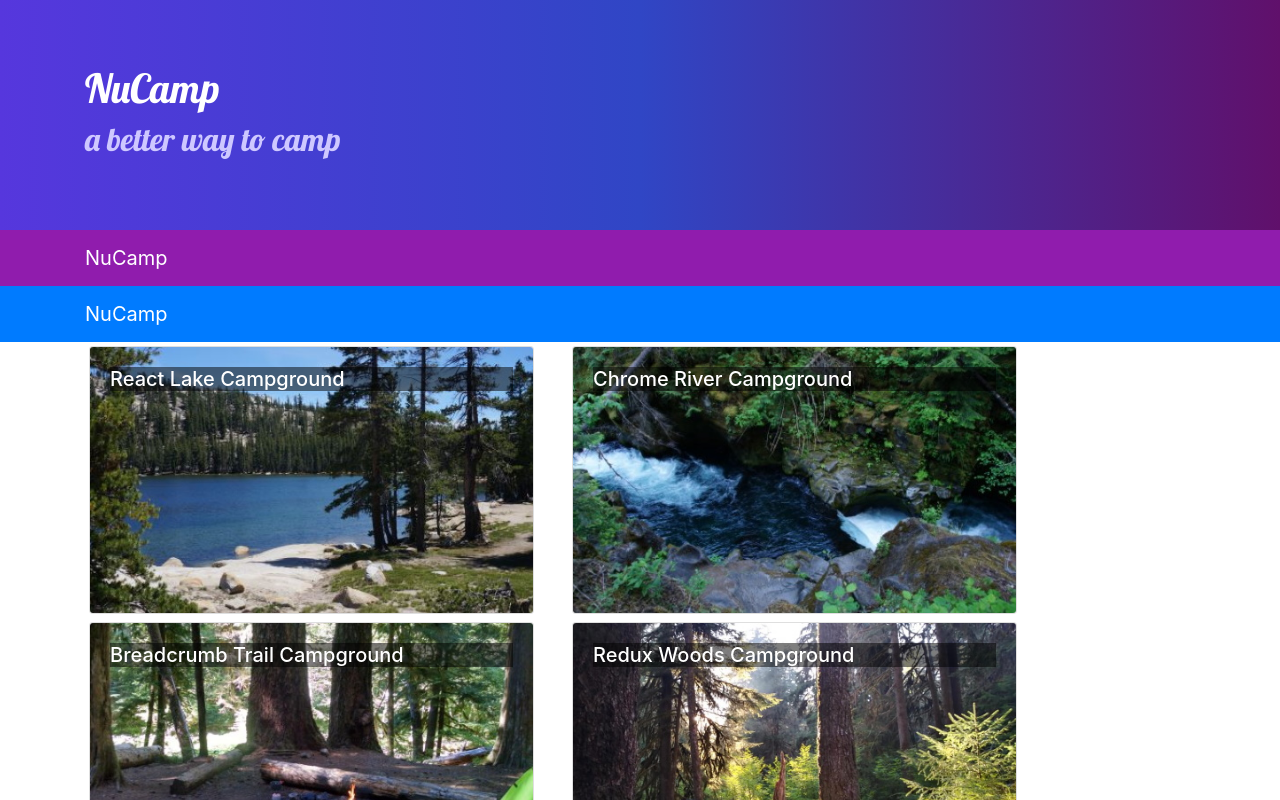
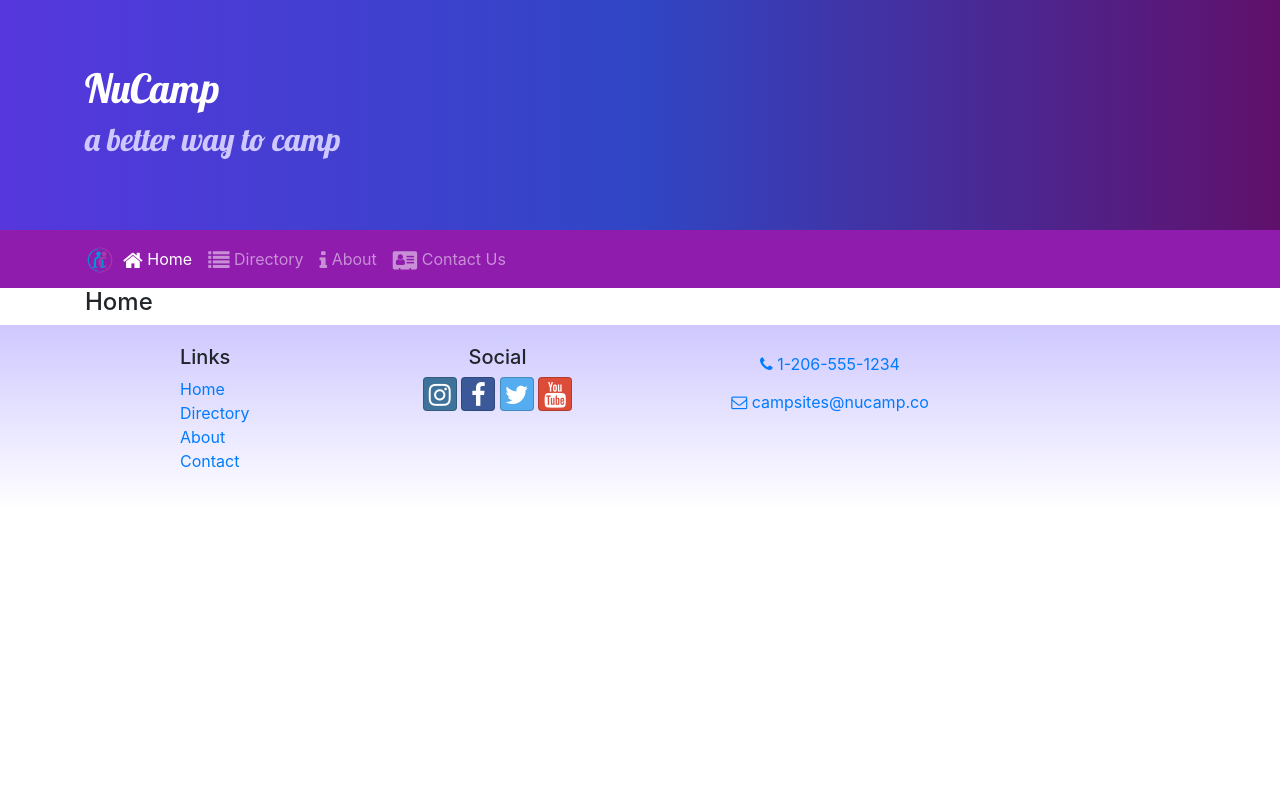
Before and after one commit to edgarmontes/nuc_react, a React (Create React App) app: page /home in a window 1280 px wide. Shown: the top 800 px of the page. Built offline with nearby package versions, Linux system fonts and the light colour scheme.

Commit message:
React Router

```diff
--- a/package.json
+++ b/package.json
@@ -12,6 +12,7 @@
     "react": "^16.12.0",
     "react-dom": "^16.12.0",
     "react-popper": "^0.9.2",
+    "react-router-dom": "^4.2.2",
     "react-scripts": "3.3.0",
     "reactstrap": "^5.0.0",
     "typeface-lobster": "0.0.72",
--- a/src/App.js
+++ b/src/App.js
@@ -1,13 +1,17 @@
 import React, { Component } from "react";
 import Main from "./components/MainComponent";
 import "./App.css";
+//Adding
+import { BrowserRouter } from "react-router-dom";
 
 class App extends Component {
   render() {
     return (
-      <div className="App">
-        <Main></Main>
-      </div>
+      <BrowserRouter>
+        <div className="App">
+          <Main></Main>
+        </div>
+      </BrowserRouter>
     );
   }
 }
--- a/src/components/DirectoryComponent.js
+++ b/src/components/DirectoryComponent.js
@@ -3,7 +3,7 @@
 
 function RenderDirectoryItem({ campsite, onClick }) {
   return (
-    <Card onClick={() => onClick(campsite.id)}>
+    <Card>
       <CardImg width="100%" src={campsite.image} alt={campsite.name} />
       <CardImgOverlay>
         <CardTitle>{campsite.name}</CardTitle>
--- a/src/components/FooterComponent.js
+++ b/src/components/FooterComponent.js
@@ -1,4 +1,6 @@
 import React from "react";
+//Added
+import { Link } from "react-router-dom";
 
 function Footer(props) {
   return (
@@ -9,16 +11,16 @@
             <h5>Links</h5>
             <ul className="list-unstyled">
               <li>
-                <a href="#">Home</a>
+                <Link to="/home">Home</Link>
               </li>
               <li>
-                <a href="#">About</a>
+                <Link to="/directory">Directory</Link>
               </li>
               <li>
-                <a href="#">Directory</a>
+                <Link to="/aboutus">About</Link>
               </li>
               <li>
-                <a href="#">Contact</a>
+                <Link to="/contactus">Contact</Link>
               </li>
             </ul>
           </div>
--- a/src/components/HeaderComponent.js
+++ b/src/components/HeaderComponent.js
@@ -1,7 +1,34 @@
 import React, { Component } from "react"; // Presentation and Container components
-import { Navbar, NavbarBrand, Jumbotron } from "reactstrap"; // Container component
+/* Commented out in React Router
+import { Navbar, NavbarBrand, Jumbotron } from "reactstrap"; // Container component*/
+//Adding
+import {
+  Nav,
+  Navbar,
+  NavbarBrand,
+  NavbarToggler,
+  Collapse,
+  NavItem,
+  Jumbotron
+} from "reactstrap";
+import { NavLink } from "react-router-dom";
 
 class Header extends Component {
+  constructor(props) {
+    super(props);
+
+    this.toggleNav = this.toggleNav.bind(this);
+    this.state = {
+      isNavOpen: false
+    };
+  }
+
+  toggleNav() {
+    this.setState({
+      isNavOpen: !this.state.isNavOpen
+    });
+  }
+
   render() {
     return (
       <React.Fragment>
@@ -15,9 +42,41 @@
             </div>
           </div>
         </Jumbotron>
-        <Navbar dark sticky="top">
+        <Navbar dark sticky="top" expand="md">
           <div className="container">
-            <NavbarBrand href="/">NuCamp</NavbarBrand>
+            <NavbarBrand className="mr-auto" href="/">
+              <img
+                src="/assets/images/logo.png"
+                height="30"
+                width="30"
+                alt="NuCamp Logo"
+              />
+            </NavbarBrand>
+            <NavbarToggler onClick={this.toggleNav} />
+            <Collapse isOpen={this.state.isNavOpen} navbar>
+              <Nav navbar>
+                <NavItem>
+                  <NavLink className="nav-link" to="/home">
+                    <i className="fa fa-home fa-lg" /> Home
+                  </NavLink>
+                </NavItem>
+                <NavItem>
+                  <NavLink className="nav-link" to="/directory">
+                    <i className="fa fa-list fa-lg" /> Directory
+                  </NavLink>
+                </NavItem>
+                <NavItem>
+                  <NavLink className="nav-link" to="/aboutus">
+                    <i className="fa fa-info fa-lg" /> About
+                  </NavLink>
+                </NavItem>
+                <NavItem>
+                  <NavLink className="nav-link" to="/contactus">
+                    <i className="fa fa-address-card fa-lg" /> Contact Us
+                  </NavLink>
+                </NavItem>
+              </Nav>
+            </Collapse>
           </div>
         </Navbar>
       </React.Fragment>
--- /dev/null
+++ b/src/components/HomeComponent.js
@@ -0,0 +1,11 @@
+import React from "react";
+
+function Home(props) {
+  return (
+    <div className="container">
+      <h4>Home</h4>
+    </div>
+  );
+}
+
+export default Home;
--- a/src/components/MainComponent.js
+++ b/src/components/MainComponent.js
@@ -6,6 +6,9 @@
 //Adding
 import Header from "./HeaderComponent";
 import Footer from "./FooterComponent";
+//Adding
+import Home from "./HomeComponent";
+import { Switch, Route, Redirect } from "react-router-dom";
 
 class Main extends Component {
   constructor(props) {
@@ -13,8 +16,7 @@
     this.state = {
       /*Entry point for all the components used in this file*/
       /*If we change the state directly the entire DOM reloads and defeats the reason to use react*/
-      campsites: CAMPSITES,
-      selectedCampsite: null //{}
+      campsites: CAMPSITES
     };
   }
 
@@ -24,18 +26,23 @@
   }
 
   render() {
+    const HomePage = () => {
+      return <Home />;
+    };
+
     return (
       <div>
-        <Header></Header>
-        <Navbar dark color="primary">
-          <div className="container">
-            <NavbarBrand href="/">NuCamp</NavbarBrand>
-          </div>
-        </Navbar>
-        <Directory
-          campsites={this.state.campsites}
-          onClick={campsiteID => this.onCampsiteSelect(campsiteID)}
-        />
+        <Header />
+        <Switch>
+          <Route path="/home" component={HomePage} />
+          <Route
+            exact
+            path="/directory"
+            render={() => <Directory campsites={this.state.campsites} />}
+          />
+          <Redirect to="/home" />
+        </Switch>
+
         <CampsiteInfo
           campsite={
             this.state.campsites.filter(
@@ -43,7 +50,7 @@
             )[0]
           }
         ></CampsiteInfo>
-        <Footer></Footer>
+        <Footer />
       </div>
     );
   }
```
Also changed, not shown: 1 other file (tests, documents, lock files or other folders).
